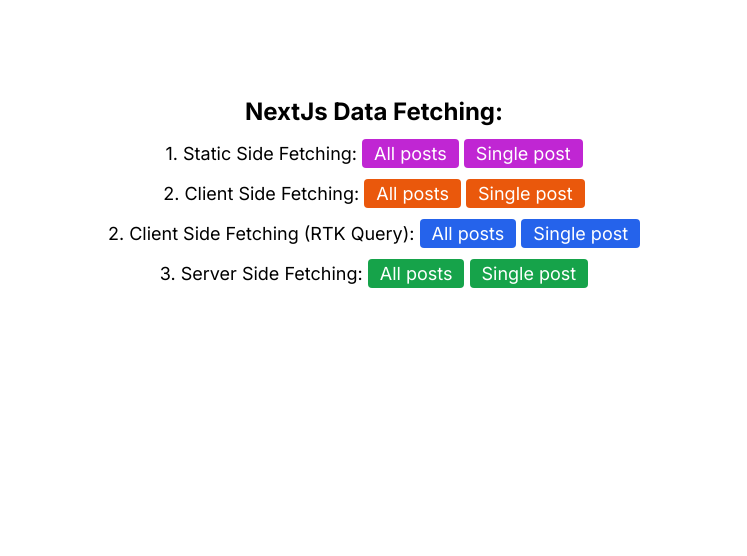
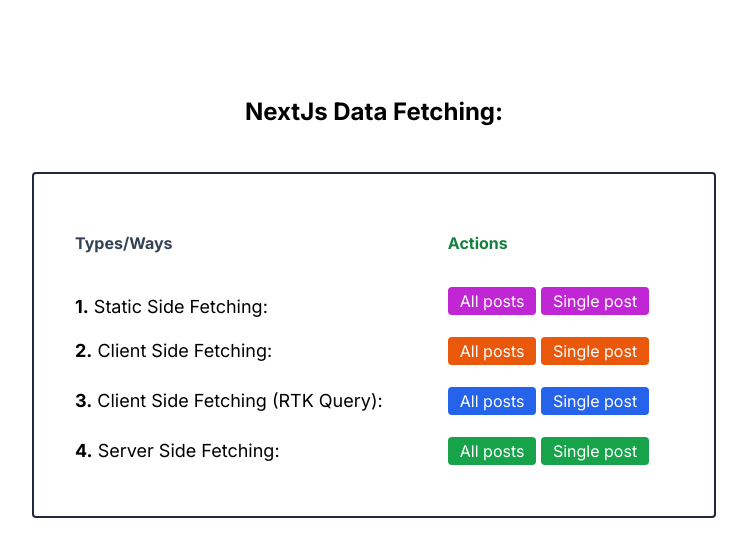
Before and after one commit to Programmer-Mehadi/nextjs-data-fetching, a Next.js app: page / in a window 1280 px wide. Shown: the top 556 px of the page, without its empty margins (266-1013 px from the left). Built offline with nearby package versions, Linux system fonts and the light colour scheme.

Commit message:
ui update.

```diff
--- a/src/pages/index.js
+++ b/src/pages/index.js
@@ -10,10 +10,52 @@
       className={`flex min-h-screen flex-col items-center gap-3 p-24 ${inter.className}`}
     >
       <h1 className='font-bold text-2xl'>NextJs Data Fetching: </h1>
-      <p className='text-lg'>1. Static Side Fetching: <Link className='bg-fuchsia-600 px-3 py-1 text-white rounded' href={'/static/post'}>All posts</Link>  <Link className='bg-fuchsia-600 px-3 py-1 text-white rounded' href={'/static/post/1'}>Single post</Link> </p>
-      <p className='text-lg'>2. Client Side Fetching: <Link className='bg-orange-600 px-3 py-1 text-white rounded' href={'/client/post'}>All posts</Link>  <Link className='bg-orange-600 px-3 py-1 text-white rounded' href={'/client/post/1'}>Single post</Link></p>
-      <p className='text-lg'>2. Client Side Fetching (RTK Query): <Link className='bg-blue-600 px-3 py-1 text-white rounded' href={'/rtk/post'}>All posts</Link>  <Link className='bg-blue-600 px-3 py-1 text-white rounded' href={'/rtk/post/1'}>Single post</Link></p>
-      <p className='text-lg'>3. Server Side Fetching: <Link className='bg-green-600 px-3 py-1 text-white rounded' href={'/server/post'}>All posts</Link>  <Link className='bg-green-600 px-3 py-1 text-white rounded' href={'/server/post/1'}>Single post</Link></p>
+      <div className='p-10 pt-0 rounded border-2 border-slate-800 mt-8 max-w-[95vw]  overflow-auto'>
+        <table className=' px-3  mx-auto mt-14 w-full max-w-[700px]  min-w-[600px]'>
+          <thead className='text-left'>
+            <tr>
+              <th className='text-slate-700'>Types/Ways</th>
+              <th className='text-green-700'>Actions</th>
+            </tr>
+          </thead>
+          <tbody className=''>
+            <tr>
+              <td><p className='text-lg pr-6 pt-8'><span className='font-bold'>1.</span> Static Side Fetching:  </p></td>
+              <td>
+                <div className='py-3 pt-8'>
+                  <Link className='bg-fuchsia-600 px-3 py-1 text-white rounded' href={'/static/post'}>All posts</Link>  <Link className='bg-fuchsia-600 px-3 py-1 text-white rounded' href={'/static/post/1'}>Single post</Link>
+                </div>
+              </td>
+            </tr>
+            <tr>
+              <td><p className='text-lg pr-6'><span className='font-bold'>2.</span> Client Side Fetching: </p></td>
+              <td>
+                <div className='py-3'>
+                  <Link className='bg-orange-600 px-3 py-1 text-white rounded' href={'/client/post'}>All posts</Link>  <Link className='bg-orange-600 px-3 py-1 text-white rounded' href={'/client/post/1'}>Single post</Link>
+                </div>
+              </td>
+            </tr>
+            <tr>
+              <td><p className='text-lg pr-6'><span className='font-bold'>3.</span> Client Side Fetching (RTK Query): </p></td>
+              <td>
+                <div className='py-3'>
+                  <Link className='bg-blue-600 px-3 py-1 text-white rounded' href={'/rtk/post'}>All posts</Link>  <Link className='bg-blue-600 px-3 py-1 text-white rounded' href={'/rtk/post/1'}>Single post</Link>
+                </div>
+              </td>
+            </tr>
+            <tr>
+              <td>
+                <p className='text-lg pr-6'><span className='font-bold'>4.</span> Server Side Fetching: </p>
+              </td>
+              <td>
+                <div className='py-3'>
+                  <Link className='bg-green-600 px-3 py-1 text-white rounded' href={'/server/post'}>All posts</Link>  <Link className='bg-green-600 px-3 py-1 text-white rounded' href={'/server/post/1'}>Single post</Link>
+                </div>
+              </td>
+            </tr>
+          </tbody>
+        </table>
+      </div>
     </main>
   )
 }
```
Also changed, not shown: src/redux/api/api.js (+2 -8 lines).
